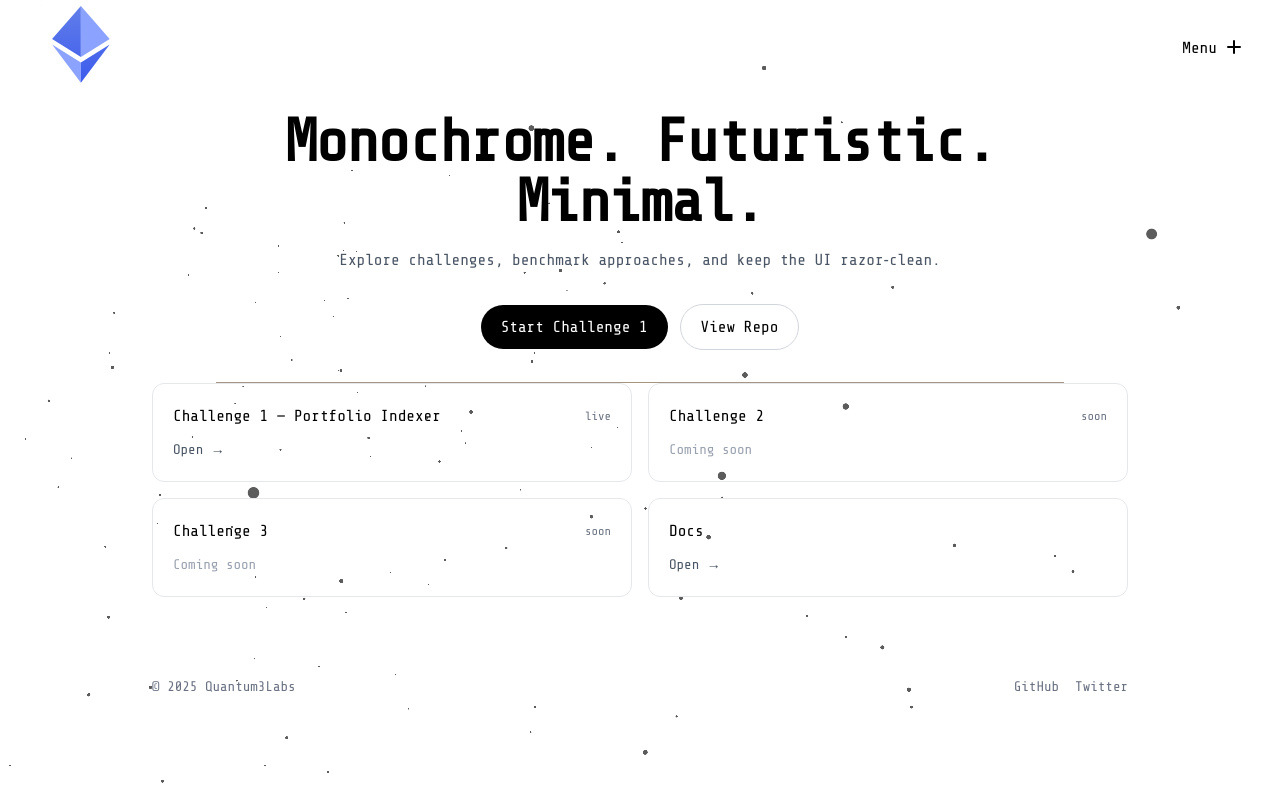
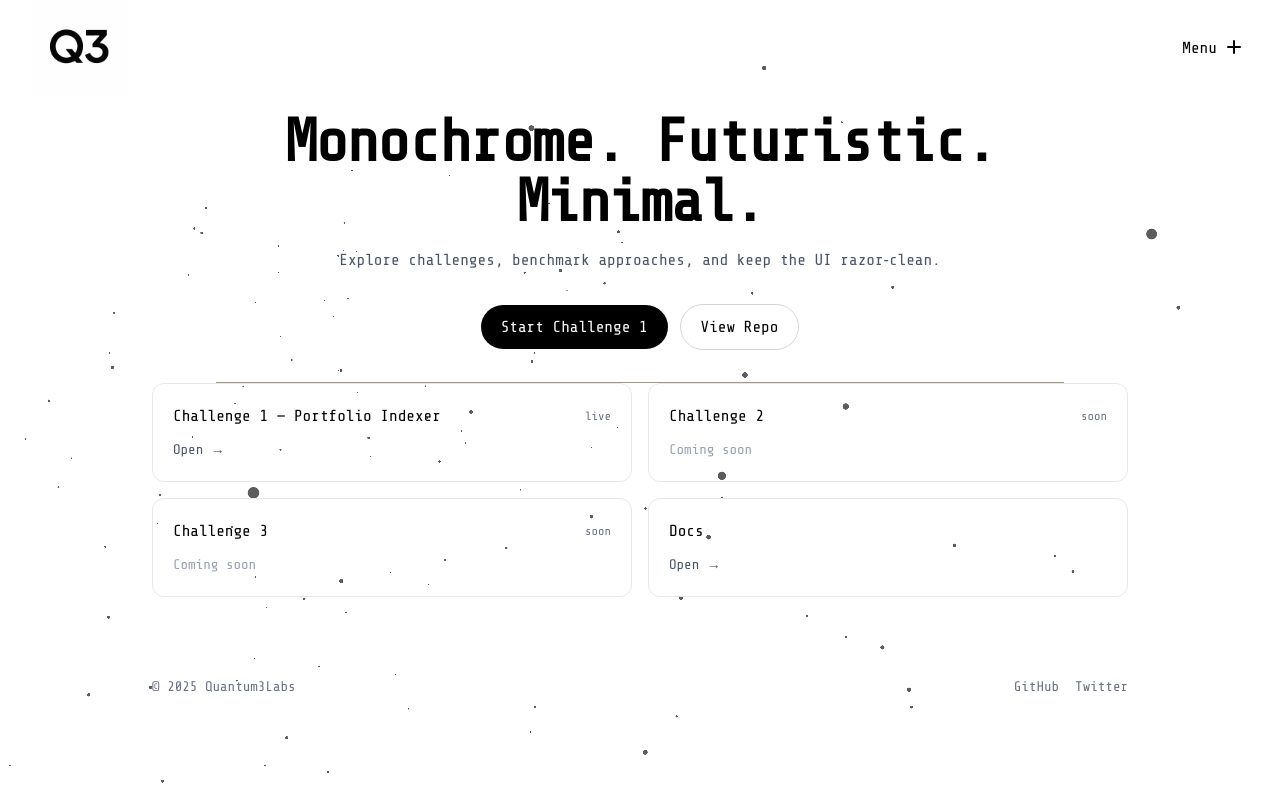
Before and after one commit to alkautsarf/q3-dashboard, a Next.js app: page / in a window 1280 px wide. Built offline with nearby package versions, Linux system fonts and the light colour scheme; no server answers; what @rainbow-me/rainbowkit, wagmi would draw is missing.

Commit message:
chore: commit remaining working directory changes

```diff
--- a/src/app/challenge1/page.tsx
+++ b/src/app/challenge1/page.tsx
@@ -976,7 +976,7 @@ export default function Challenge1Page() {
                 onChange={(e) => setSearchText(e.target.value)}
                 onFocus={() => setSearchFocused(true)}
                 onBlur={() => setSearchFocused(false)}
-                className="w-full md:w-[420px] px-4 py-2 border-2 border-black rounded-lg focus:outline-none focus:ring-2 focus:ring-black"
+                className="w-full md:w-[420px] px-4 py-2 border-2 border-black rounded-lg focus:outline-none focus:ring-black"
               />
               <button
                 type="submit"
--- a/src/app/page.tsx
+++ b/src/app/page.tsx
@@ -35,7 +35,7 @@ export default function Home() {
           openMenuButtonColor="#fff"
           changeMenuColorOnOpen={true}
           colors={["#B8AA98", "#A59682"]}
-          logoUrl="/icons/eth.svg"
+          logoUrl="/logo/q3.png"
           accentColor="#A59682"
           onMenuOpen={() => console.log('Menu opened')}
           onMenuClose={() => console.log('Menu closed')}
```
Also changed, not shown: public/logo/q3.png (added).
